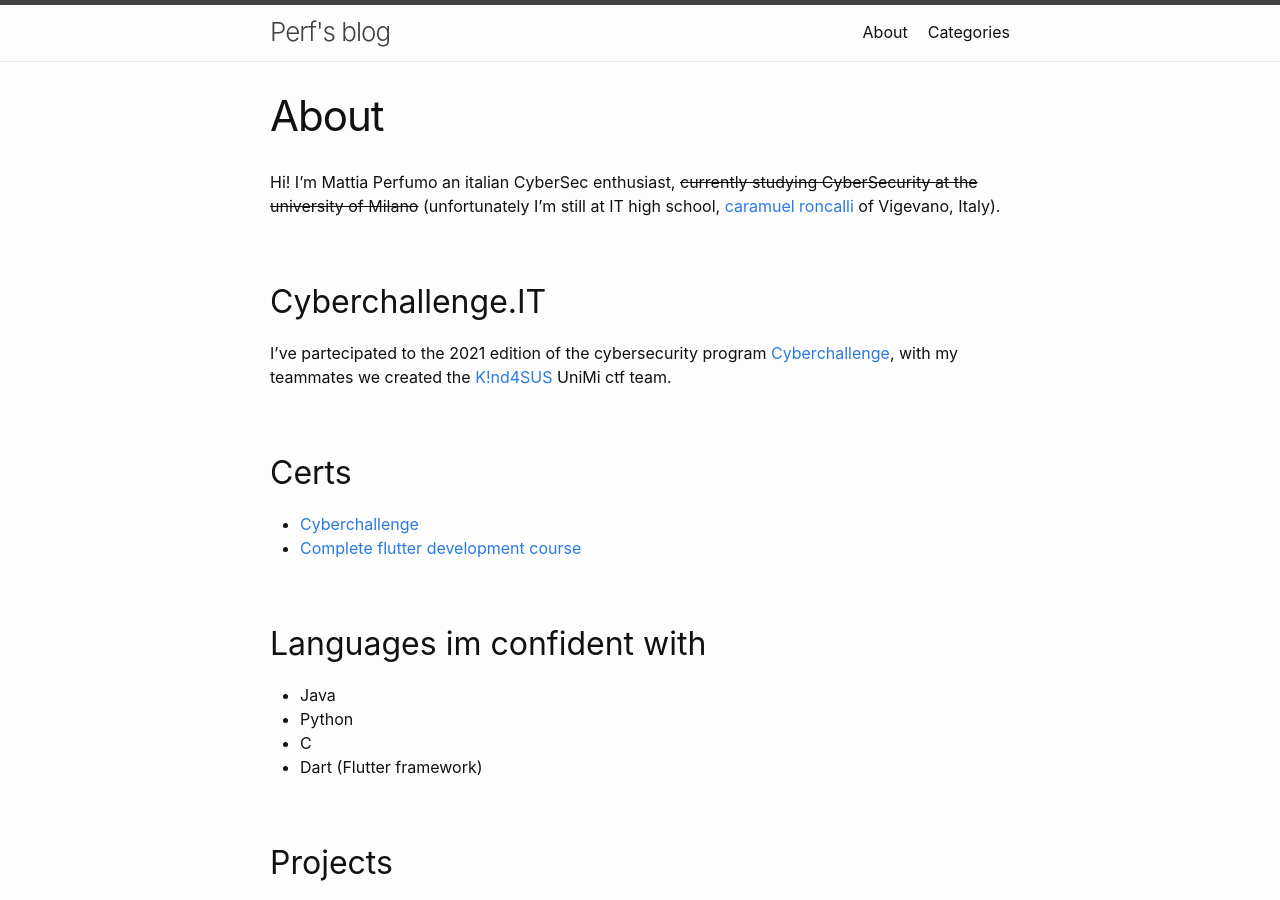
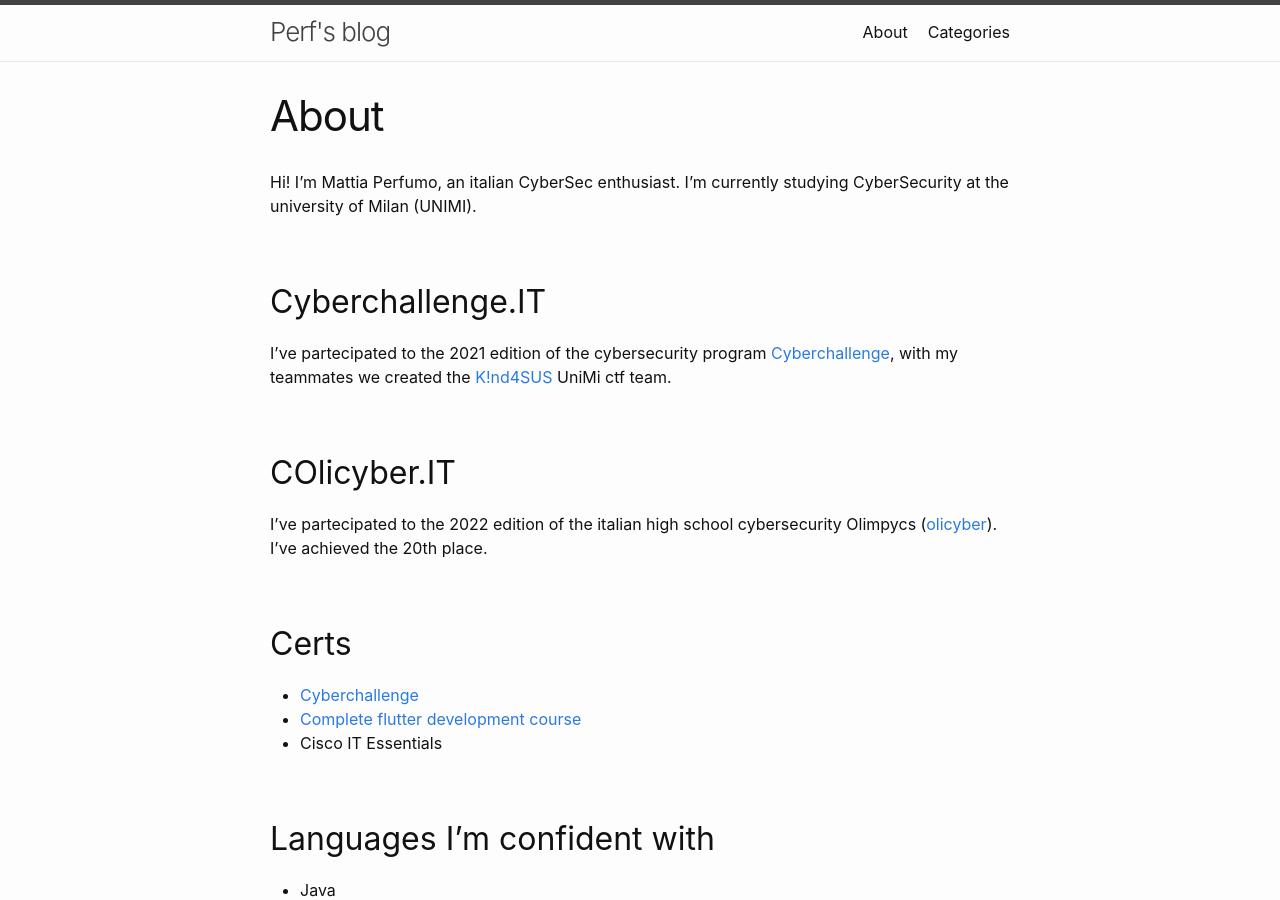
Before and after one commit to mperf/mperf.github.io, a Jekyll site: the page built from about.markdown, in a window 1280 px wide and 900 px high. Built offline with Jekyll 4.4.1, drawn with Linux system fonts in a browser that asks for light colours.

```diff
--- a/about.markdown
+++ b/about.markdown
@@ -3,15 +3,17 @@ layout: page
 title: About
 permalink: /about/
 ---
-Hi! I'm Mattia Perfumo an italian CyberSec enthusiast, ~~currently studying CyberSecurity at the university of Milano~~ (unfortunately I'm still at  IT high school,
-[caramuel roncalli](https://www.caramuelroncalli.it) of Vigevano, Italy).
+Hi! I'm Mattia Perfumo, an italian CyberSec enthusiast. I'm currently studying CyberSecurity at the university of Milan (UNIMI).
 ## Cyberchallenge.IT
 I've partecipated to the 2021 edition of the cybersecurity program [Cyberchallenge](https://www.cyberchallenge.it), with my teammates we created the [K!nd4SUS](https://k1nd4sus.it/) UniMi ctf team.
+## COlicyber.IT
+I've partecipated to the 2022 edition of the italian high school cybersecurity Olimpycs ([olicyber](https://www.olicyber.it)). I've achieved the 20th place.
 ## Certs
 - [Cyberchallenge](/assets/cyberchallengeit_2021_certificato_gara_locale.pdf)
 - [Complete flutter development course](/assets/certificate-of-completion-for-the-complete-flutter-development-bootcamp-using-dart.pdf)
+- Cisco IT Essentials
 
-## Languages im confident with
+## Languages I'm confident with
 - Java
 - Python
 - C
```
Also changed, not shown: _posts/22-07-30-non-copiare-mai-codice-online-ita.md (added, +41 -0 lines).
